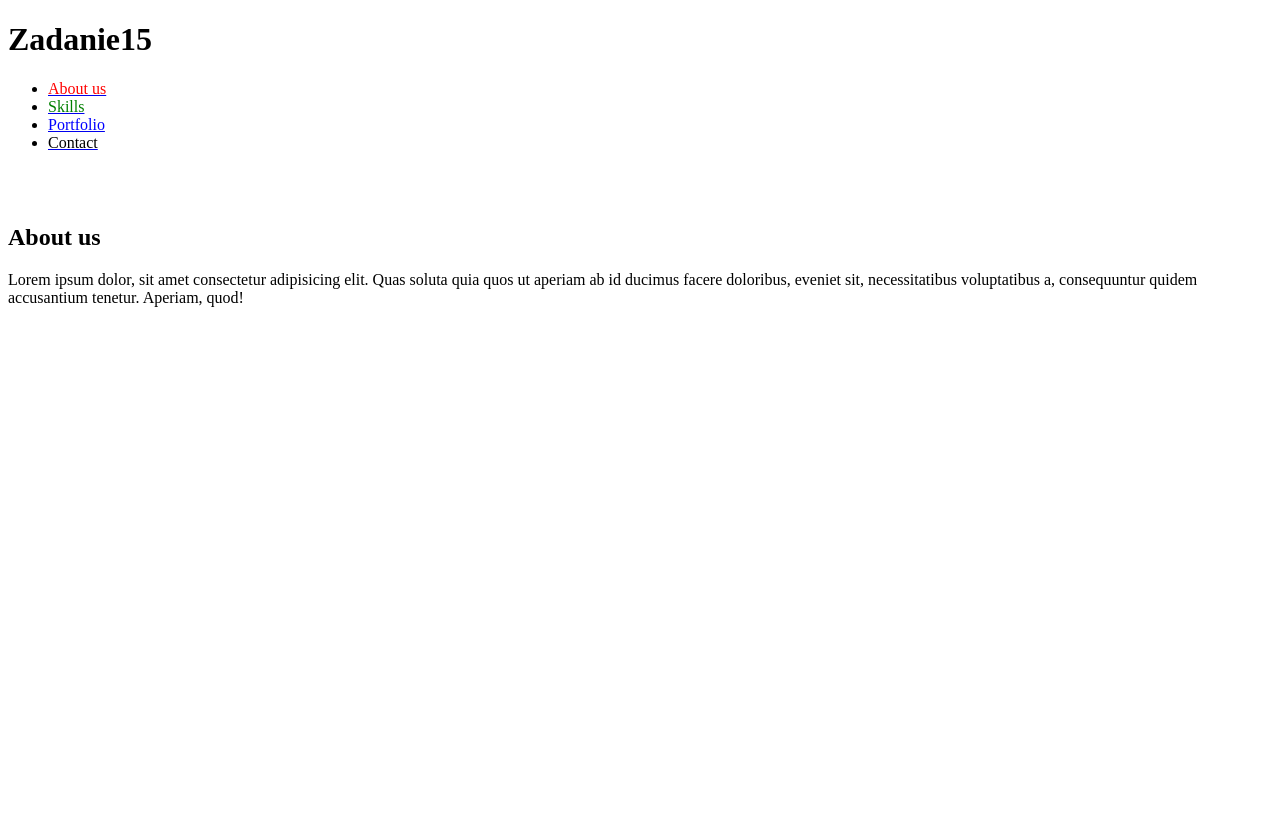
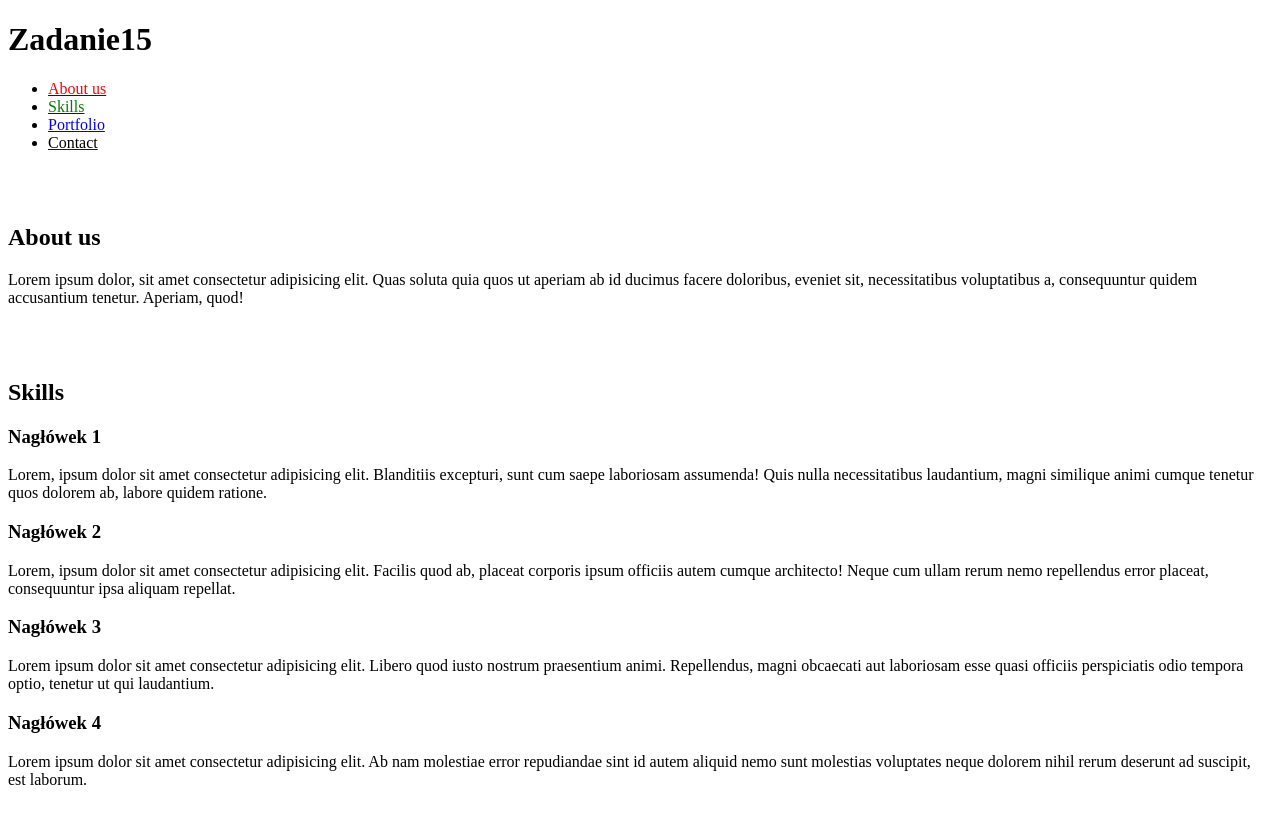
Before and after one commit to pmarcin98/zadanie15, a plain HTML site: page index.html in a window 1280 px wide. Before the commit the page ends 800 px from the top, so only its background shows below. Drawn offline with Linux system fonts and the light colour scheme.

Commit message:
Wykonane 3 - utworzona sekcja Skills

```diff
--- a/index.html
+++ b/index.html
@@ -21,5 +21,25 @@
         <p>Lorem ipsum dolor, sit amet consectetur adipisicing elit. Quas soluta quia quos ut aperiam ab id ducimus facere doloribus, eveniet sit, necessitatibus voluptatibus a, consequuntur quidem accusantium tenetur. Aperiam, quod!</p>
     </section><br/><br/>
 
+    <section id="skill"></section>
+        <h2>Skills</h2>
+        <div class="skill">
+            <h3>Nagłówek 1</h3>
+            <p>Lorem, ipsum dolor sit amet consectetur adipisicing elit. Blanditiis excepturi, sunt cum saepe laboriosam assumenda! Quis nulla necessitatibus laudantium, magni similique animi cumque tenetur quos dolorem ab, labore quidem ratione.</p>
+        </div>
+        <div class="skill">
+            <h3>Nagłówek 2</h3>
+            <p>Lorem, ipsum dolor sit amet consectetur adipisicing elit. Facilis quod ab, placeat corporis ipsum officiis autem cumque architecto! Neque cum ullam rerum nemo repellendus error placeat, consequuntur ipsa aliquam repellat.</p>
+        </div>
+        <div class="skill">
+            <h3>Nagłówek 3</h3>
+            <p>Lorem ipsum dolor sit amet consectetur adipisicing elit. Libero quod iusto nostrum praesentium animi. Repellendus, magni obcaecati aut laboriosam esse quasi officiis perspiciatis odio tempora optio, tenetur ut qui laudantium.</p>
+        </div>
+        <div class="skill">
+            <h3>Nagłówek 4</h3>
+            <p>Lorem ipsum dolor sit amet consectetur adipisicing elit. Ab nam molestiae error repudiandae sint id autem aliquid nemo sunt molestias voluptates neque dolorem nihil rerum deserunt ad suscipit, est laborum.</p>
+        </div>
+    </section><br/><br/>
+
 </body>
 </html>
```
